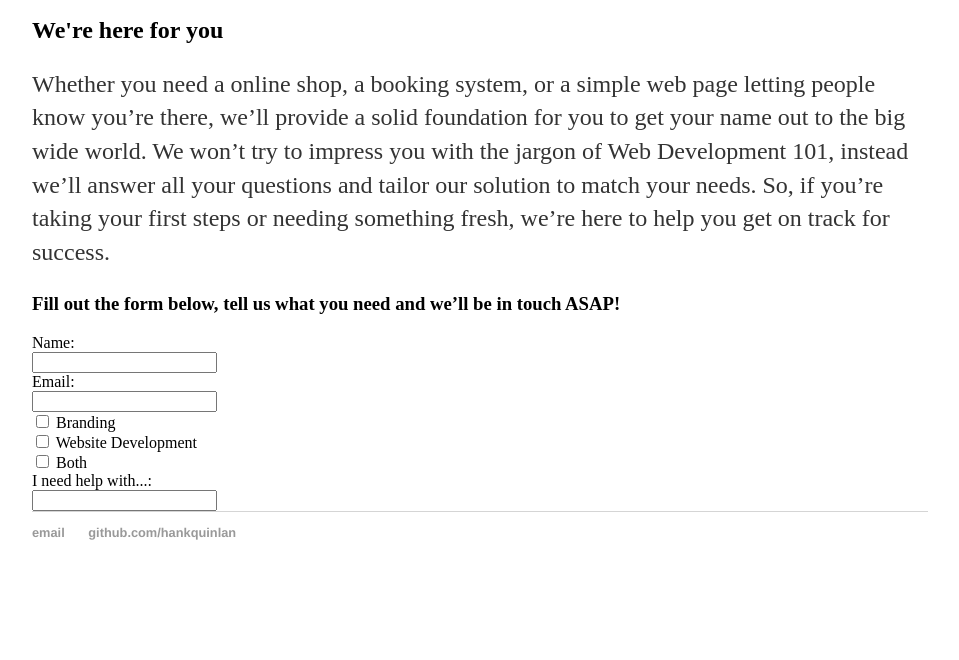
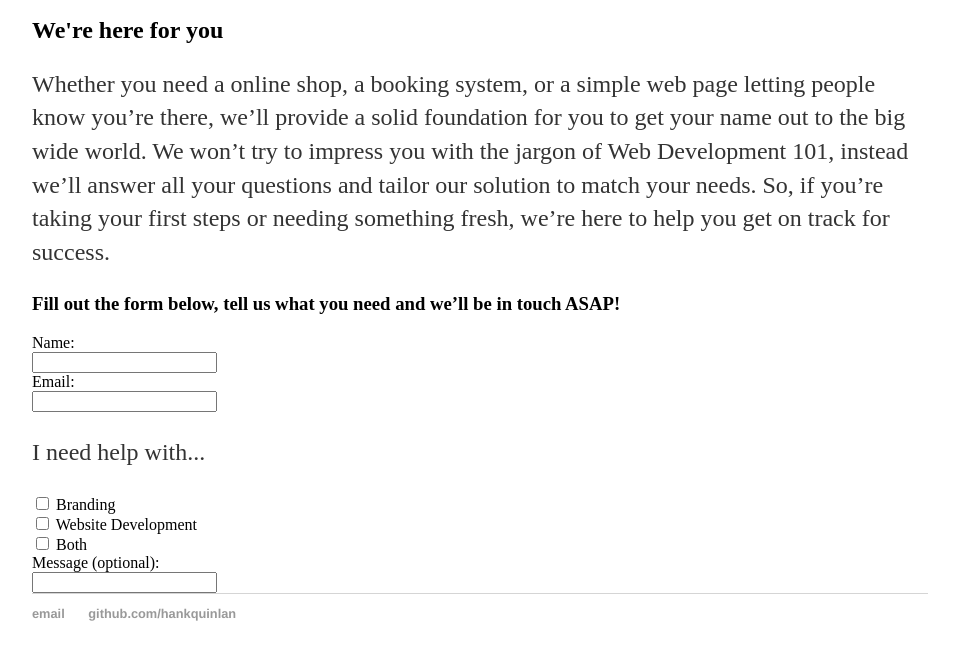
Before and after one commit to katharynp/forestandrock.github.io, a plain HTML site: page index.html in a window 1280 px wide. Shown: the part 176-836 px from the top of the page, without its empty margins (160-1119 px from the left). Before the commit the page ends 800 px from the top, so only its background shows below. Drawn offline with Linux system fonts and the light colour scheme.

Commit message:
switched form titles

```diff
--- a/index.html
+++ b/index.html
@@ -33,13 +33,14 @@ So, if you’re taking your first steps or needing something fresh, we’re here
       <input type="text" id="clientname" name="clientname"><br>
       <label for="clientemail">Email:</label><br>
       <input type="text" id="clientemail" name="clientemail"><br>
+      <p> I need help with...</p>
       <input type="checkbox" id="brandrequired" name="brandrequired" value="Brand">
       <label for="brandrequired">Branding</label><br>
       <input type="checkbox" id="webrequired" name="webrequired" value="Website">
       <label for="webrequired">Website Development</label><br>
       <input type="checkbox" id="bothrequired" name="bothrequired" value="Both">
       <label for="bothrequired">Both</label><br>
-         <label for="clientmessage">I need help with...:</label><br>
+         <label for="clientmessage">Message (optional):</label><br>
       <input type="text" id="clientmessage" name="clientmessage"><br>
     </form>
     <footer>
```
